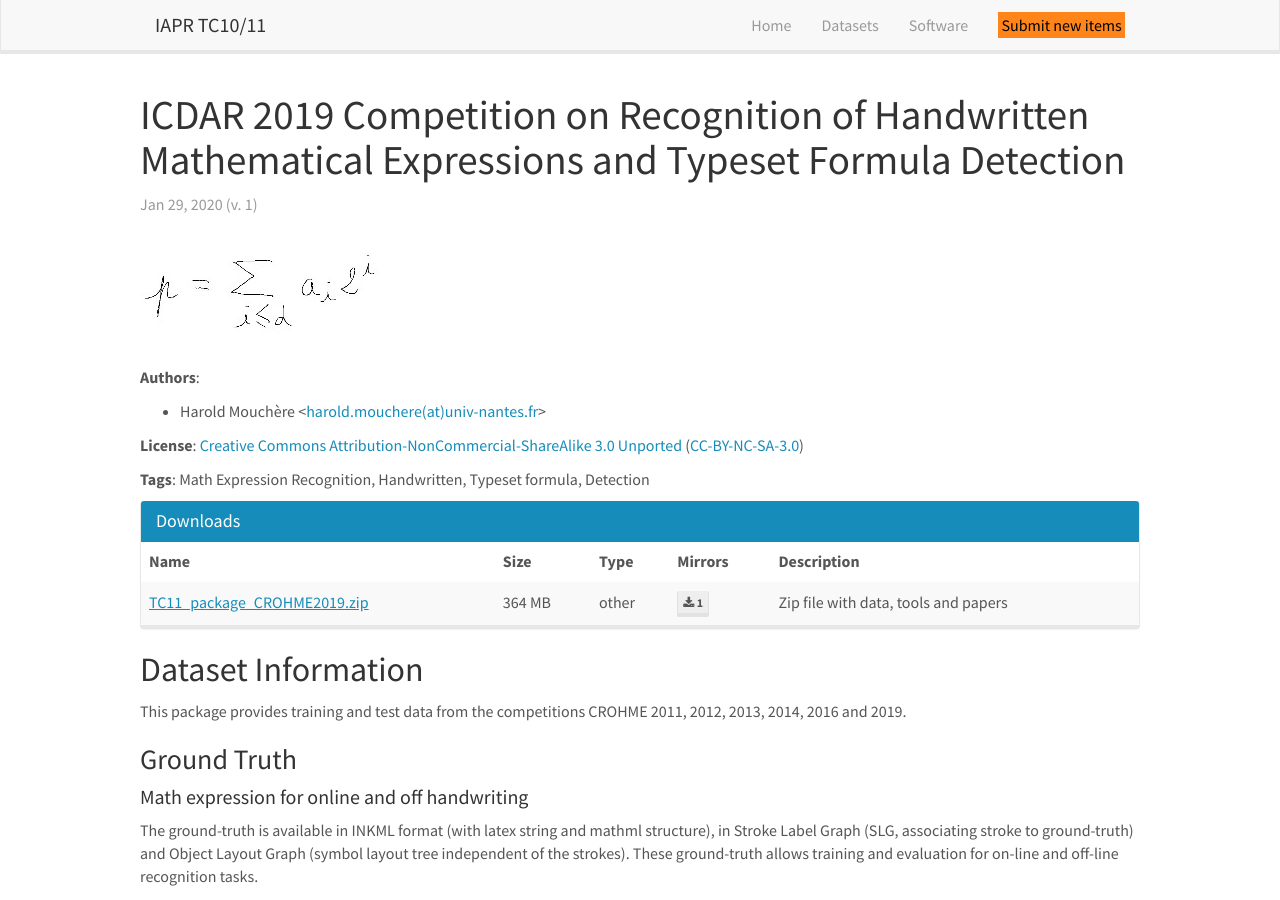
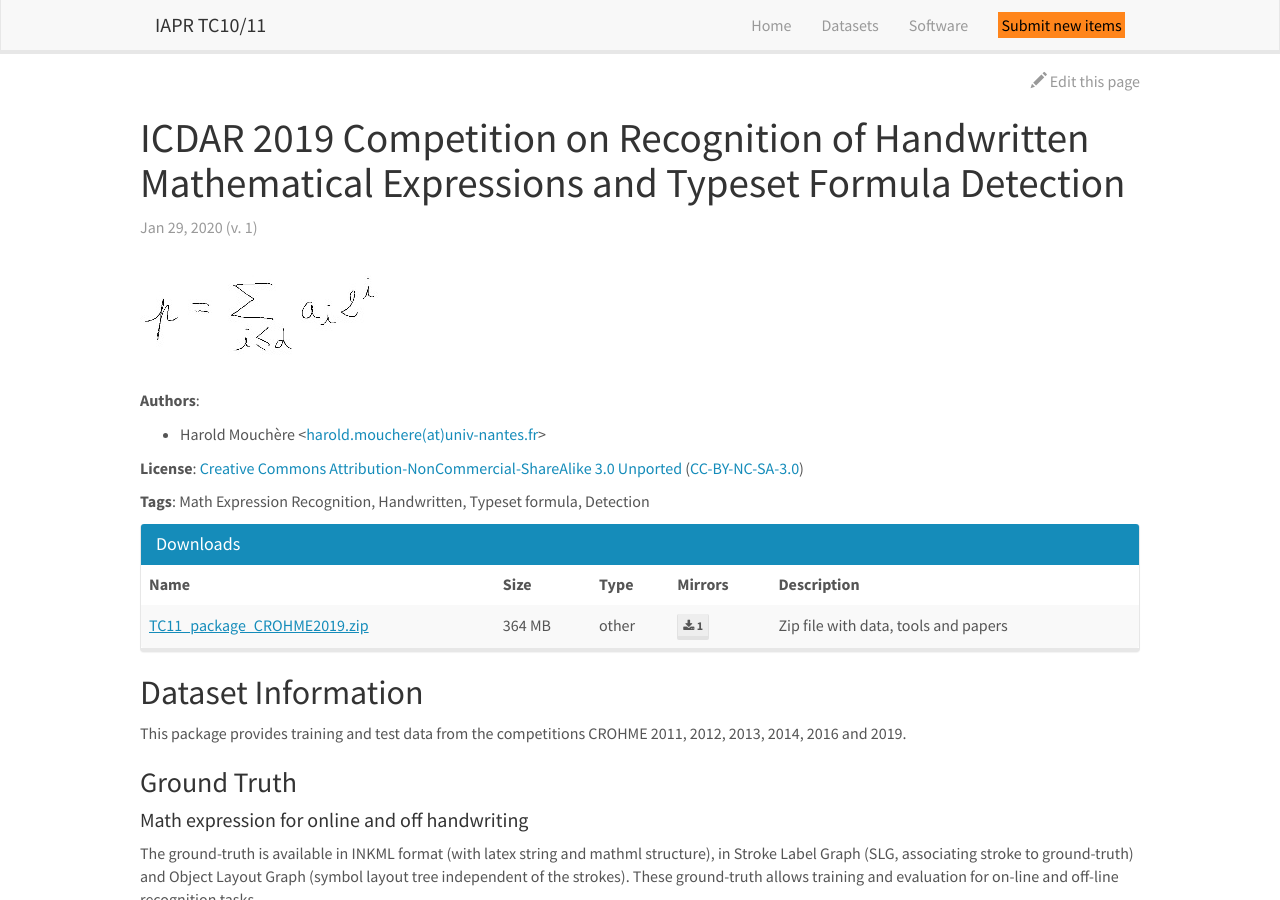
Before and after one commit to TC101-demo/TC101-demo.github.io, a Jekyll site: the page built from _datasets/ICDAR2019-CROHME-TDF_1.md, in a window 1280 px wide and 900 px high. Built offline with Jekyll 4.4.1, drawn with Linux system fonts in a browser that asks for light colours; nearby versions of some CDN libraries.

Commit message:
Add edit button in dataset pages

```diff
--- a/_config.yml
+++ b/_config.yml
@@ -43,14 +43,6 @@ kramdown:
   enable_coderay: false
   parse_block_html: true # default for kramdown is false. This will enable using Markdown links
 
-defaults:
-  -
-    scope:
-      path: "_datasets/"
-    values:
-      layout: dataset_page
-
-
 
 collections:
   datasets:
@@ -59,3 +51,20 @@ collections:
     # layout: dataset
   news:
     output: true
+
+# Default layout cannot be configured in 'collections' variable apparently,
+# so we use defaults instead to avoid specifying the layout in the front matter
+# of each dataset page
+defaults:
+  -
+    scope:
+      path: "_datasets/"
+    values:
+      layout: dataset_page
+
+# Custom variables
+# =====================================================================
+# (Can be used in templates using 'site.[VARIABLE]'.)
+
+# Used to generate "Edit this page" links
+github_edit_base_url: https://github.com/TC101-demo/TC101-demo.github.io/edit/master/
--- a/_layouts/dataset_page.html
+++ b/_layouts/dataset_page.html
@@ -2,6 +2,14 @@
 layout: default
 ---
 <article class="post" itemscope itemtype="http://schema.org/BlogPosting">
+
+  <div class="clearfix">
+    <div class="pull-right">
+      <a role="button" class="text-muted" href="{{ site.github_edit_base_url }}/{{ page.path }}">
+        <span class="glyphicon glyphicon-pencil" aria-hidden="true"></span> Edit this page
+      </a>
+    </div>
+  </div>
 
   <header class="post-header">
     <h1 class="post-title" itemprop="name headline">{{ page.title }}</h1>
```
